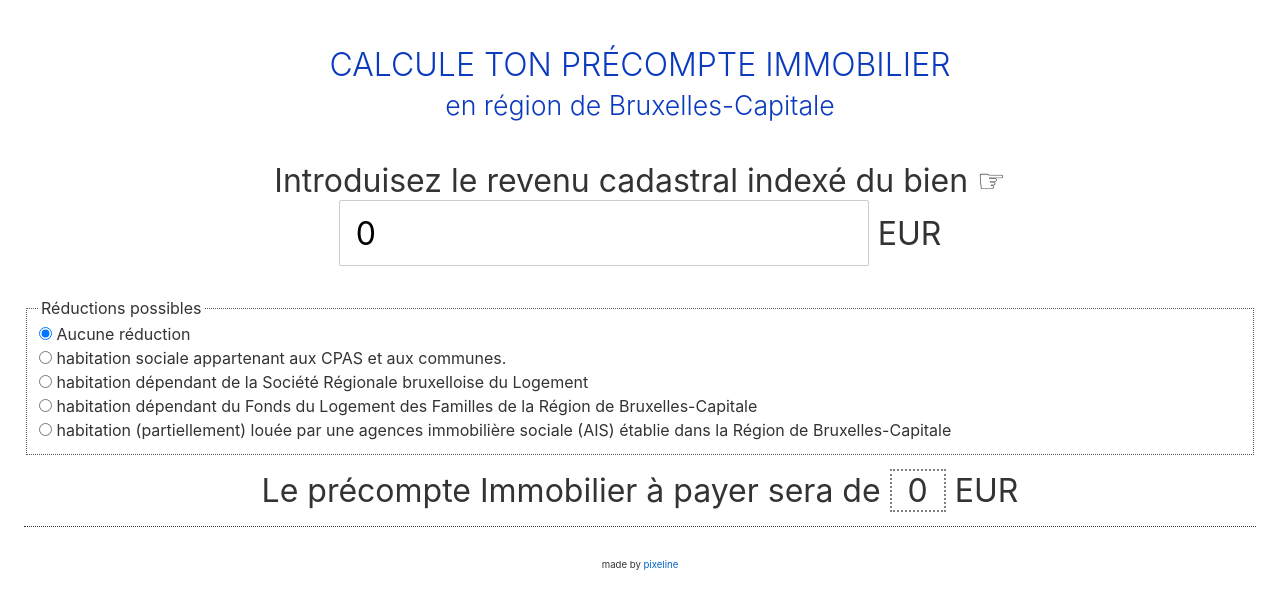
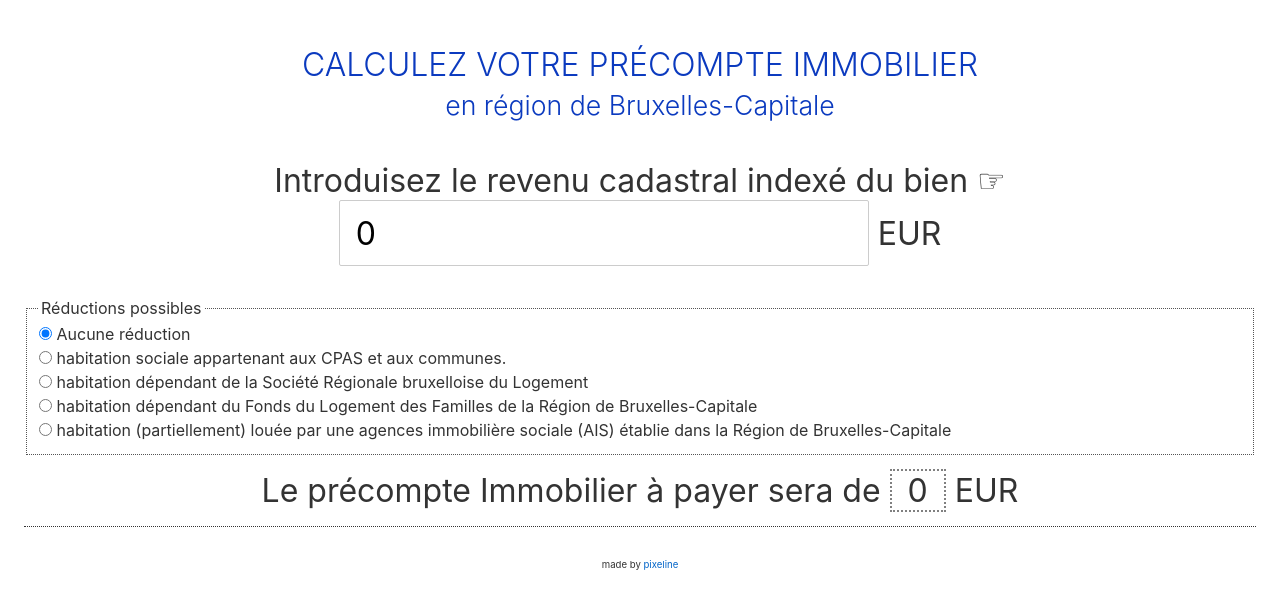
Before and after one commit to pixeline/calculateur-precompte-immobilier, a Svelte app: page / in a window 1280 px wide. Shown: the top 608 px of the page. Built offline with nearby package versions, Linux system fonts and the light colour scheme.

Commit message:
improve wording

```diff
--- a/src/App.svelte
+++ b/src/App.svelte
@@ -93,7 +93,7 @@
 
 <main>
   <h1>
-    Calcule ton Précompte Immobilier
+    Calculez votre Précompte Immobilier
     <br />
     <small>en région de Bruxelles-Capitale</small>
   </h1>
```
